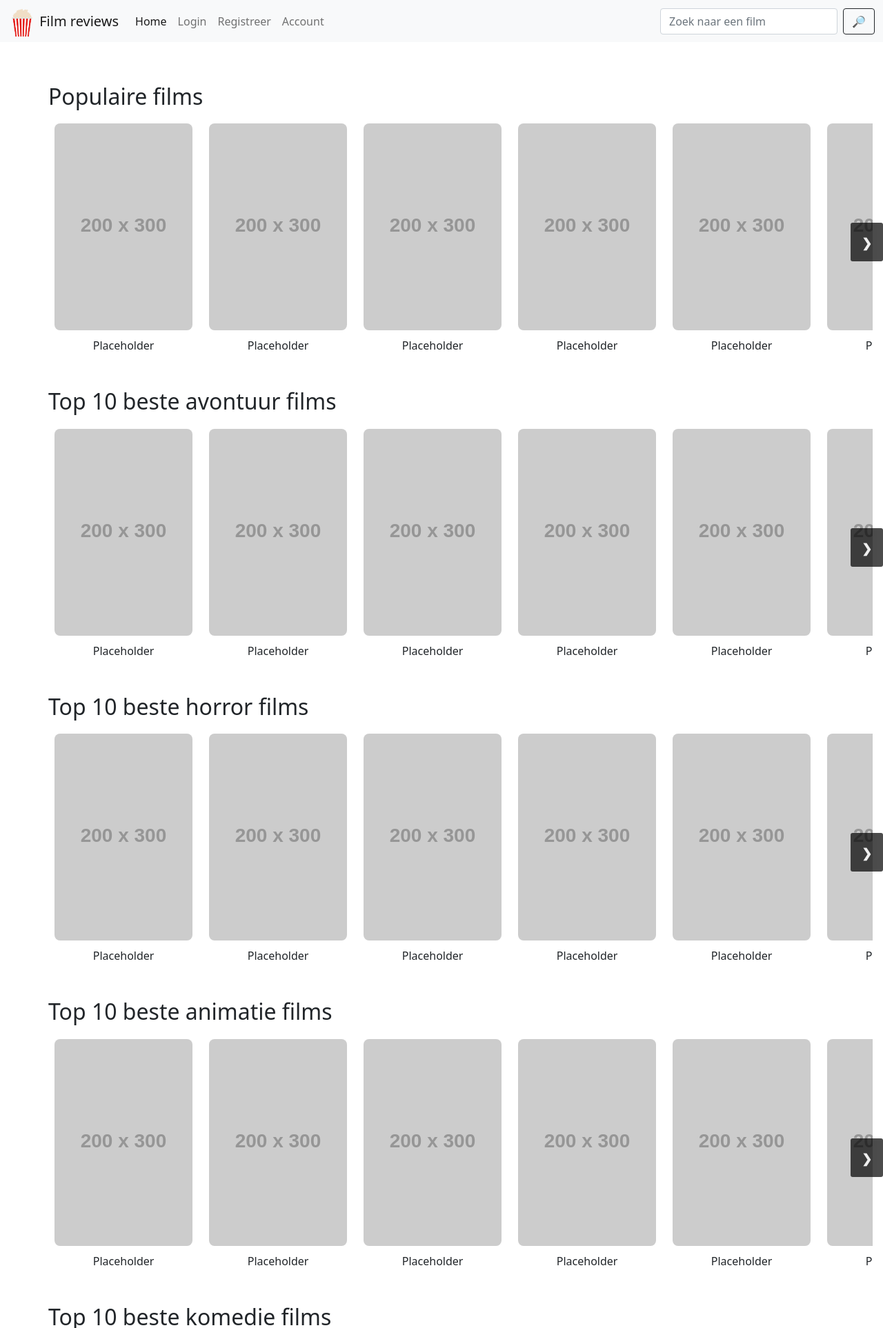
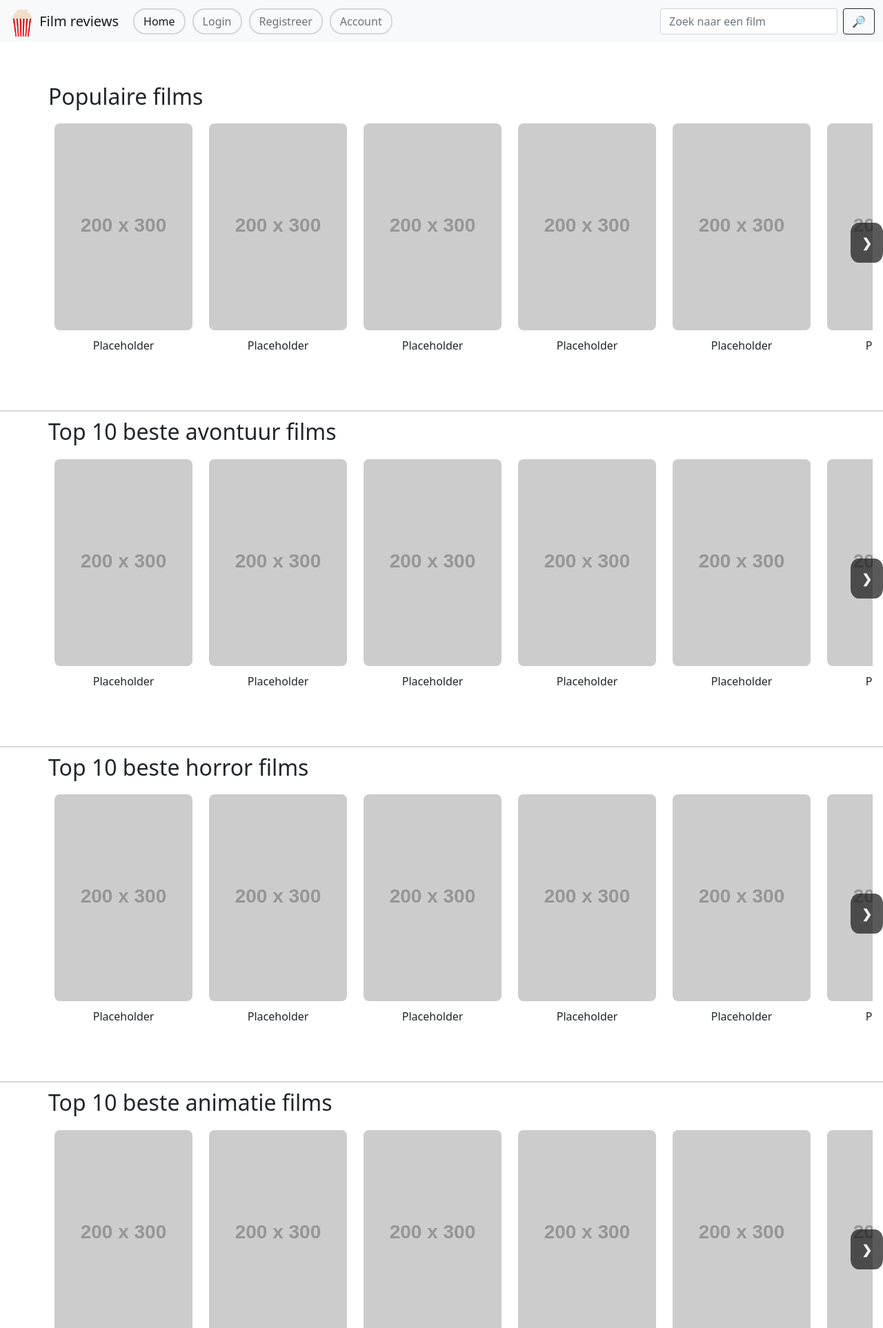
Before and after one commit to LunaTemmerman/co-working-project, a PHP site: page / in a window 1280 px wide. Shown: the top 1926 px of the page at 69% size. Run offline with PHP 8.4, Linux system fonts and the light colour scheme; grey boxes labelled with a size stand in for pictures from a placeholder-image service; some libraries are stand-ins or nearby versions.

Commit message:
extra css voor home pagina en nav-bar

```diff
--- a/web/css/index.css
+++ b/web/css/index.css
@@ -16,6 +16,24 @@ main h2{
 
 nav {
 	margin-bottom: 60px;
+}
+
+.nav-item{
+	border: 2px solid #D6D6D6;
+	padding: 5px;
+	border-radius: 18px;
+	margin-left: 5px;
+	margin-right: 5px;
+}
+
+.nav-link{
+	padding: 0;
+}
+
+.nav-item:hover{
+	border-color: #282828;
+	background-color: #EEEEEE;
+	color: black;
 }
 
 .scrollmenu {
@@ -63,15 +81,11 @@ nav {
 	width: 90%;
 }
 
-/*carousel opmaak*/
-.rowSliderFlex {
-	display: flex;
-	justify-content: space-between;
-	overflow: hidden;
-	gap: 1.5rem;
-	transition: 0.6s ease;
+.home section{
+	border-bottom: 2px solid #D8D8D8;
 }
 
+/*carousel opmaak*/
 .rowSliderFlex {
 	display: flex;
 	justify-content: space-between;
@@ -87,15 +101,10 @@ nav {
 
 .rowSliderFlex p {
 	text-align: center;
-	min-height: 2rem;
+	min-height: 90px;
 	max-width: 200px;
 	margin-top: 10px;
-}
-
-.rowSliderFlex p {
-	text-align: center;
-	min-height: 2rem;
-	max-width: 200px;
+	margin-bottom: 0;
 }
 
 .rowSliderFlex img {
@@ -108,19 +117,19 @@ nav {
 
 .prevButton, .nextButton {
 	max-height: 2rem;
-	background: black;
+	background: #151515;
 	opacity: 0.7;
 	cursor: pointer;
 	margin-top: 9rem;
-	padding: 16px 16px 40px 16px;
+	padding: 16px 16px 42px 16px;
 	color: white;
 	font-weight: bold;
 	font-size: 18px;
-	border-radius: 3px;
+	border-radius: 25%;
 	user-select: none;
 }
 
-.prevButton:hover,nextButton:hover {
+.prevButton:hover, .nextButton:hover{
 	opacity: 0.95;
 }
 
--- a/web/index.html
+++ b/web/index.html
@@ -43,7 +43,7 @@
 			</div>
 		</nav>
 	</header>
-	<Main>
+	<Main class="home">
 		<section>
 			<h2>Populaire films</h2>
 
```
